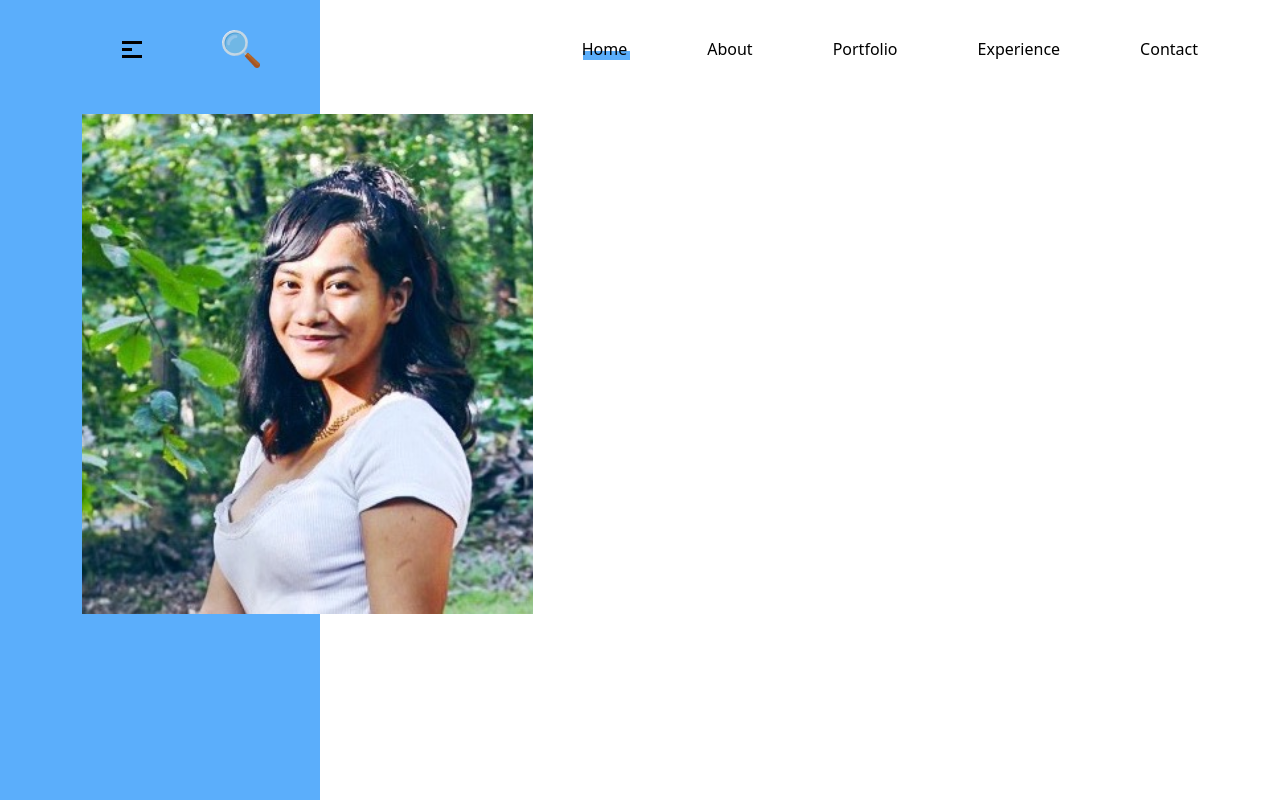
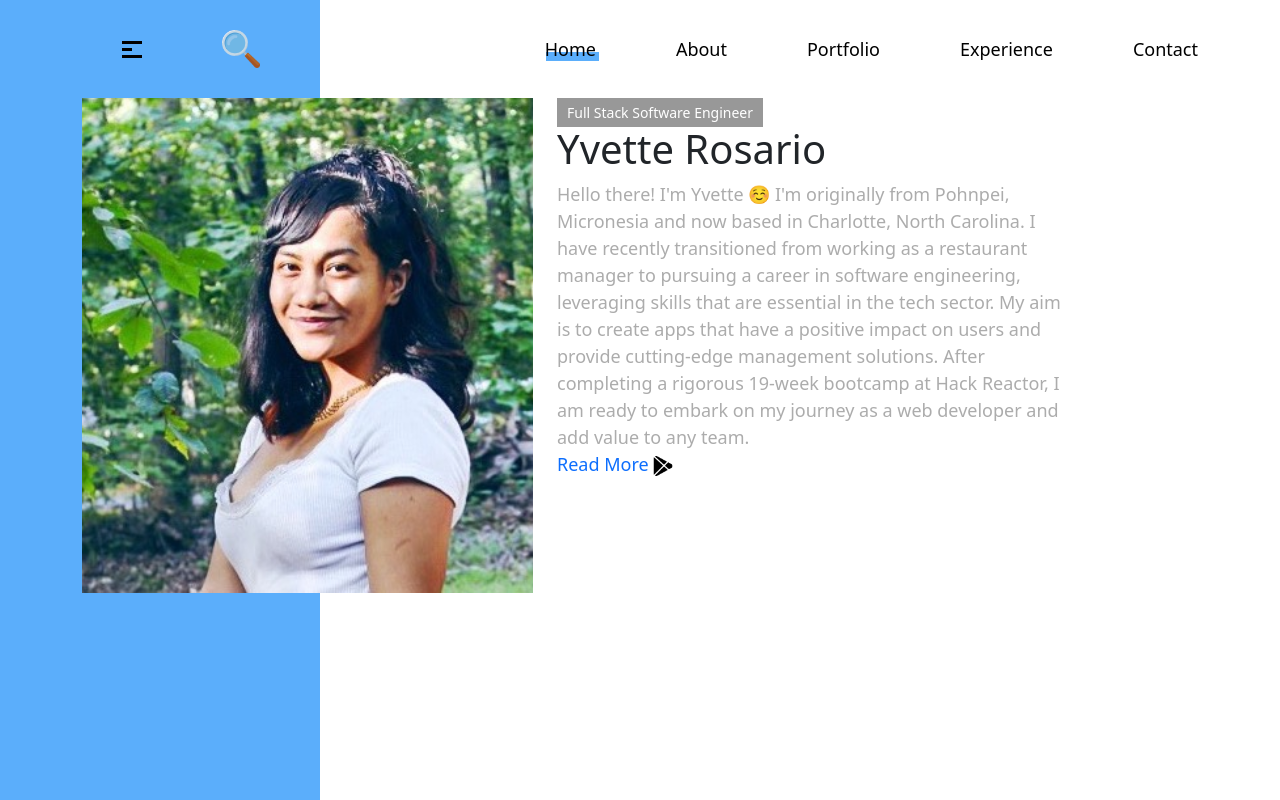
Before and after one commit to Introvette/angular-site, an Angular app in the folder introvette/: page / in a window 1280 px wide. Built offline with nearby package versions, Linux system fonts and the light colour scheme.

Commit message:
description + styling

```diff
--- a/introvette/src/app/home/home.component.css
+++ b/introvette/src/app/home/home.component.css
@@ -1,8 +1,20 @@
 .p-profile {
     background: url('/assets/img/me.png');
     width: 100%;
-    height: 500px;
+    height: 495px;
     background-repeat: no-repeat;
     background-size: cover;
     background-position: top;
 }
+
+.p-tag {
+    background: #989898;
+    color: #fff;
+    padding: 5px 10px;
+    font-size: 14px;
+}
+
+.p-description {
+    color: #acacac;
+    width: 80%;
+}
--- a/introvette/src/app/home/home.component.html
+++ b/introvette/src/app/home/home.component.html
@@ -4,6 +4,12 @@
             <div class="col-sm-5">
                 <div class="p-profile"></div>
             </div>
+            <div class="col-sm-7">
+                <span class="p-tag">Full Stack Software Engineer</span>
+                <h1>Yvette Rosario</h1>
+                <p class="p-description">Hello there! I'm Yvette ☺️ I'm originally from Pohnpei, Micronesia and now based in Charlotte, North Carolina. I have recently transitioned from working as a restaurant manager to pursuing a career in software engineering, leveraging skills that are essential in the tech sector. My aim is to create apps that have a positive impact on users and provide cutting-edge management solutions. After completing a rigorous 19-week bootcamp at Hack Reactor, I am ready to embark on my journey as a web developer and add value to any team.</p>
+                <a href="#">Read More <img src="assets/img/google-play.png" style="height: 20px"/></a>
+            </div>
         </div>
     </div>
 </section>
--- a/introvette/src/styles.css
+++ b/introvette/src/styles.css
@@ -5,6 +5,7 @@
 body {
     margin: 0;
     padding: 0;
+    font-size: 18px;
 }
 p {
     margin: 0
@@ -13,6 +14,7 @@ p {
 ul {
     list-style-type: none;
     padding: 0;
+    margin: 0;
 }
 
 a, a:hover {
```
Also changed, not shown: introvette/src/assets/img/google-play.png (added).
